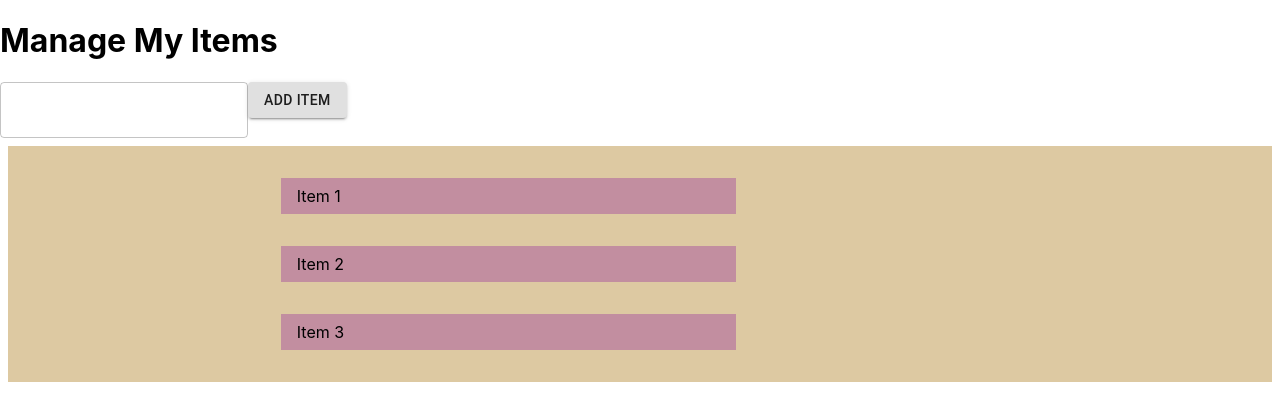
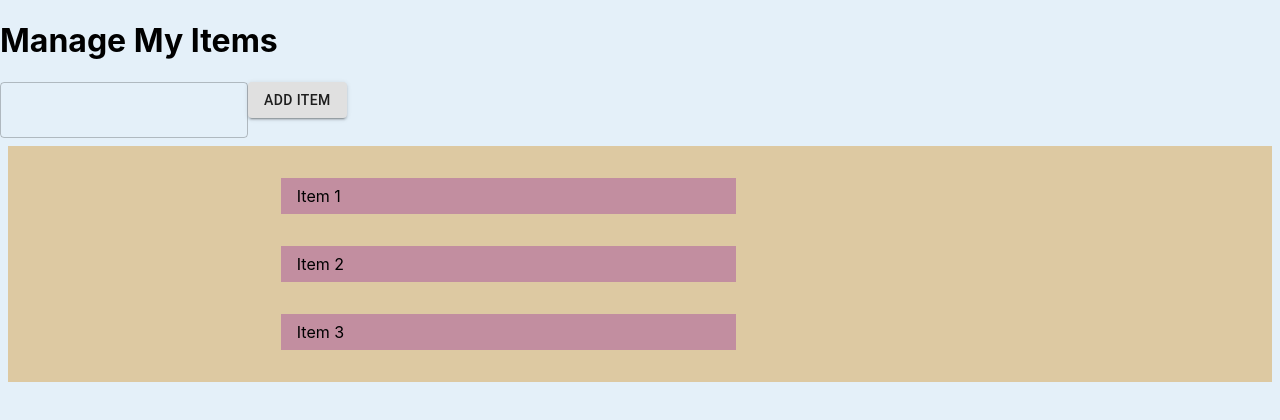
Before and after one commit to c-gasiciel/manage-items-app, a React (Create React App) app: page / in a window 1280 px wide. Shown: the top 420 px of the page. Built offline with nearby package versions, Linux system fonts and the light colour scheme.

Commit message:
Style page background

```diff
--- a/src/App.css
+++ b/src/App.css
@@ -1,39 +1,4 @@
-/*.App {
-  text-align: center;
+html, body{
+  height: 100%;
+  background: #E4F0F9;
 }
-
-.App-logo {
-  height: 40vmin;
-  pointer-events: none;
-}
-
-@media (prefers-reduced-motion: no-preference) {
-  .App-logo {
-    animation: App-logo-spin infinite 20s linear;
-  }
-}
-
-.App-header {
-  background-color: #282c34;
-  min-height: 100vh;
-  display: flex;
-  flex-direction: column;
-  align-items: center;
-  justify-content: center;
-  font-size: calc(10px + 2vmin);
-  color: white;
-}
-
-.App-link {
-  color: #61dafb;
-}
-
-@keyframes App-logo-spin {
-  from {
-    transform: rotate(0deg);
-  }
-  to {
-    transform: rotate(360deg);
-  }
-}
-*/
--- a/src/App.js
+++ b/src/App.js
@@ -1,4 +1,4 @@
-import React, { useState } from 'react';
+import React, { useState, createContext } from 'react';
 import Form from './components/Form';
 import Header from './components/Header';
 import List from './components/List';
@@ -12,6 +12,8 @@
     "Finish this project"
   ]);
 
+  const ListContext = createContext();
+
   return (
     <div className="App">
       <Header pageTitle="Manage My Items" />
```
